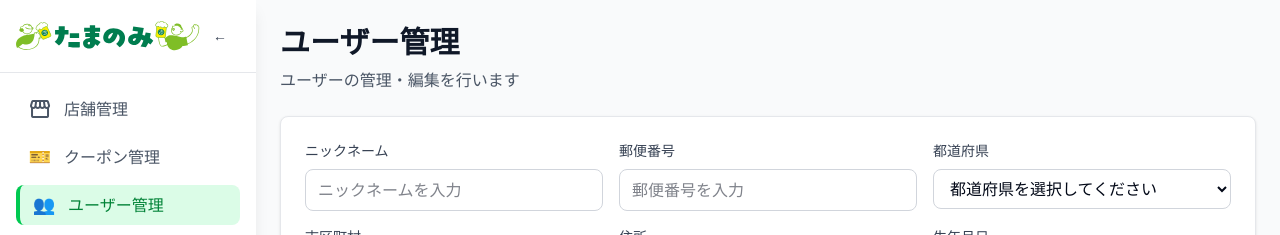
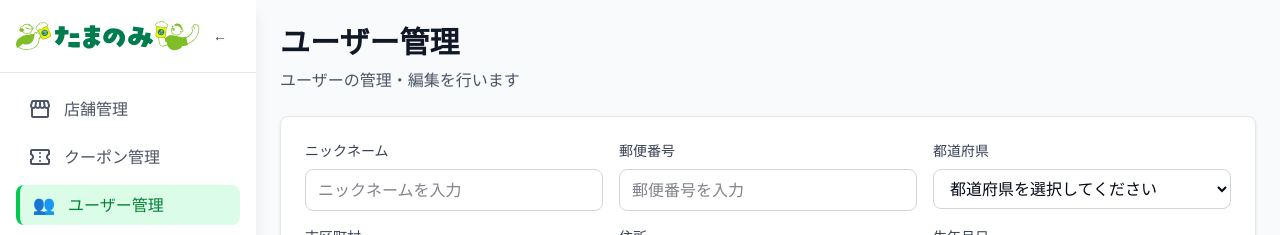
Before and after one commit to HV-development/tamanomi-admin, a Next.js app: page /users in a window 1280 px wide. Shown: the top 235 px of the page. Built offline with nearby package versions, Linux system fonts and the light colour scheme.

Commit message:
クーポン管理にConfirmation Numberアイコンを追加

```diff
--- a/src/components/atoms/Icon.tsx
+++ b/src/components/atoms/Icon.tsx
@@ -6,7 +6,7 @@ interface IconProps {
 
 const iconMap: Record<string, { type: 'emoji' | 'material'; value: string }> = {
   store: { type: 'material', value: 'storefront' },
-  coupon: { type: 'emoji', value: '🎫' },
+  coupon: { type: 'material', value: 'confirmation_number' },
   users: { type: 'emoji', value: '👥' },
   admin: { type: 'emoji', value: '👨‍💼' },
   history: { type: 'emoji', value: '📋' },
```
